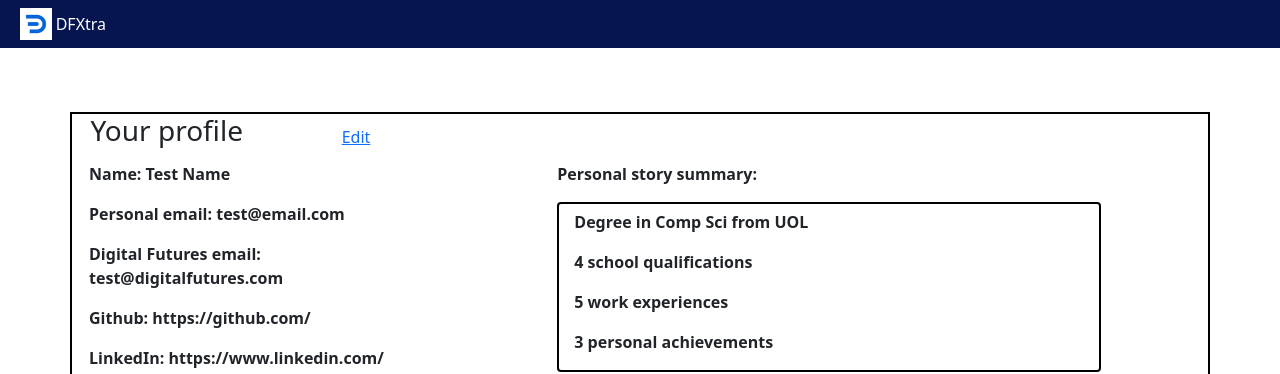
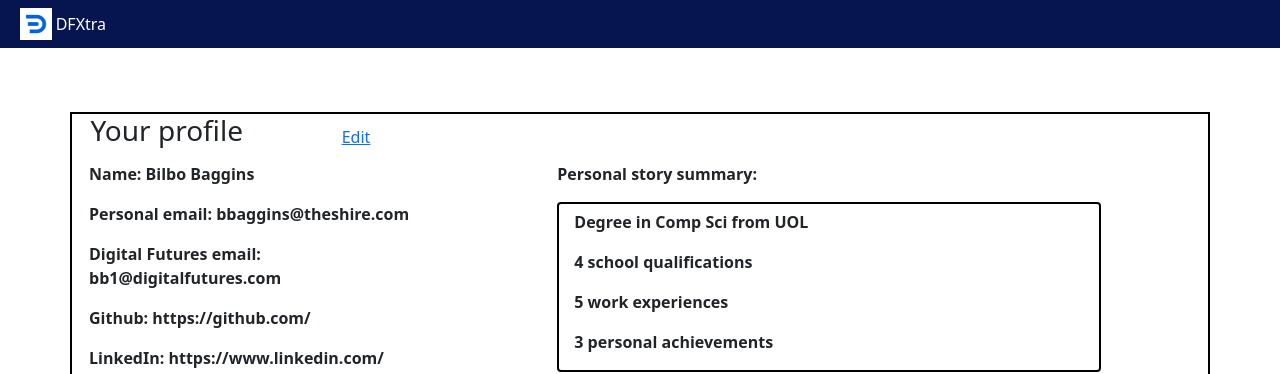
Before and after one commit to dfGroup2/team-engineering-frontend, a React (Create React App) app: page / in a window 1280 px wide. Shown: the top 374 px of the page. Built offline with nearby package versions, Linux system fonts and the light colour scheme; no server answers.

Commit message:
restructure components to use props

```diff
--- a/src/Components/GradProfileComponents/ProfilePage.jsx
+++ b/src/Components/GradProfileComponents/ProfilePage.jsx
@@ -2,17 +2,42 @@ import React from 'react'
 import ProfileSection from './ProfileSection'
 import InfoSection from './InfoSection'
 import TrainingSection from './TrainingSection'
-
+import { useState, useEffect } from 'react';
+import { useParams } from 'react-router-dom';
+import axios from 'axios';
 import { testGraduateUser } from '../../tests/testData/sampleGraduateUser';
-const { graduateTraining, personalInfo } = testGraduateUser;
+const { graduateTraining, personalInfo, graduateProfile } = testGraduateUser;
+const token = ``;
 
 const ProfilePage = props => {
 
+  const [graduateProfileData, setGraduateProfileData] = useState([]);
+	const [getError, setGetError] = useState({ message: ``, count: 0 });
+	const { _id } = useParams(); //this will not work without data in the database
+	const getGraduateProfileById = async () => {
+		try {
+			const res = await axios
+				.get(`${process.env.REACT_APP_DFXTRAURL}/api/content/graduateProfiles/${_id}`, { headers: { "x-access-token": token } })
+				.set('x-access-token', token)
+			return res.data.length ? res.data : new Error(`There was an error retrieving graduate data`);
+		}
+		catch (e) {
+			setGetError({ message: `Data not available from the server: ${e.message}`, count: 0 });
+			return [];
+		}
+	}
+
+	useEffect(() => {
+		const getData = async () => {
+			setGraduateProfileData(await getGraduateProfileById());
+		}
+		setTimeout(() => getData(), 3000);
+	}, []);
 
   return (
     <div>
       <div className="parent-container">
-        <ProfileSection />
+        <ProfileSection graduateUserData={testGraduateUser}/>
       </div>
       <div className="parent-container">
         <TrainingSection graduateTrainingData={graduateTraining} />
--- a/src/Components/GradProfileComponents/ProfileSection.jsx
+++ b/src/Components/GradProfileComponents/ProfileSection.jsx
@@ -2,56 +2,16 @@ import React from 'react'
 import PropTypes from 'prop-types'
 import ProfileInfo from './ProfileInfo'
 import { Link } from 'react-router-dom';
-import { useState, useEffect } from 'react';
-import { useParams } from 'react-router-dom';
 import PersonalStory from './PersonalStory';
 import "../../css/ProfileSection.css";
-import axios from 'axios';
-
 import { testGraduateUser } from '../../tests/testData/sampleGraduateUser';
 const { personalStory } = testGraduateUser;
 
-const token = ``;
 
-const ProfileSection = props => {
 
-	const testProfile2 = {
-		firstName: "Test",
-		lastName: "Name",
-		personalEmail: "test@email.com",
-		DFEmail: "test@digitalfutures.com",
-		github: "https://github.com/",
-		linkedIn: "https://www.linkedin.com/",
-		phoneNumber: "01234567",
-		profilePicture: "me.png",
-		personalStory: " ",
-		gender: "Male",
-		nationality: "British",
-		personality: "ESFJ - Consul"
-	};
+const ProfileSection = ({ graduateUserData }) => {
+	const { graduateProfile, personalStory } = graduateUserData;
 
-	const [graduateProfileData, setGraduateProfileData] = useState([]);
-	const [getError, setGetError] = useState({ message: ``, count: 0 });
-	const { _id } = useParams(); //this will not work without data in the database
-	const getGraduateProfileById = async () => {
-		try {
-			const res = await axios
-				.get(`${process.env.REACT_APP_DFXTRAURL}/api/content/graduateProfiles/${_id}`, { headers: { "x-access-token": token } })
-				.set('x-access-token', token)
-			return res.data.length ? res.data : new Error(`There was an error retrieving graduate data`);
-		}
-		catch (e) {
-			setGetError({ message: `Data not available from the server: ${e.message}`, count: 0 });
-			return [];
-		}
-	}
-
-	useEffect(() => {
-		const getData = async () => {
-			setGraduateProfileData(await getGraduateProfileById());
-		}
-		setTimeout(() => getData(), 3000);
-	}, []);
 
 	return (
 		<div className="container borderClass">
@@ -63,7 +23,7 @@ const ProfileSection = props => {
 			</div>
 			<div className="row">
 				<div className="col-4 profile-info-div">
-					<ProfileInfo profileInfo={testProfile2} />
+					<ProfileInfo profileInfo={graduateProfile} />
 				</div>
 				<p className="col-1"></p>
 				<div className="col-6">
```
Also changed, not shown: 1 other file (tests, documents, lock files or other folders).
